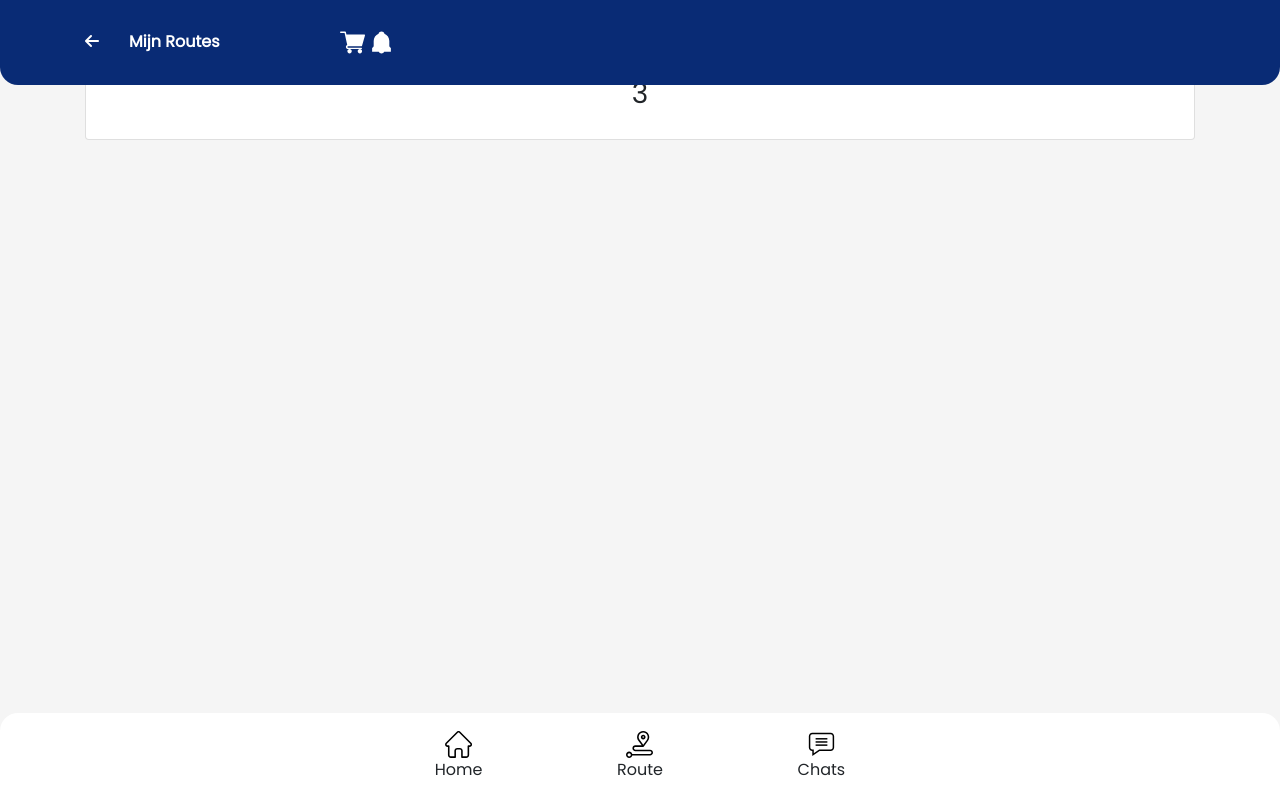
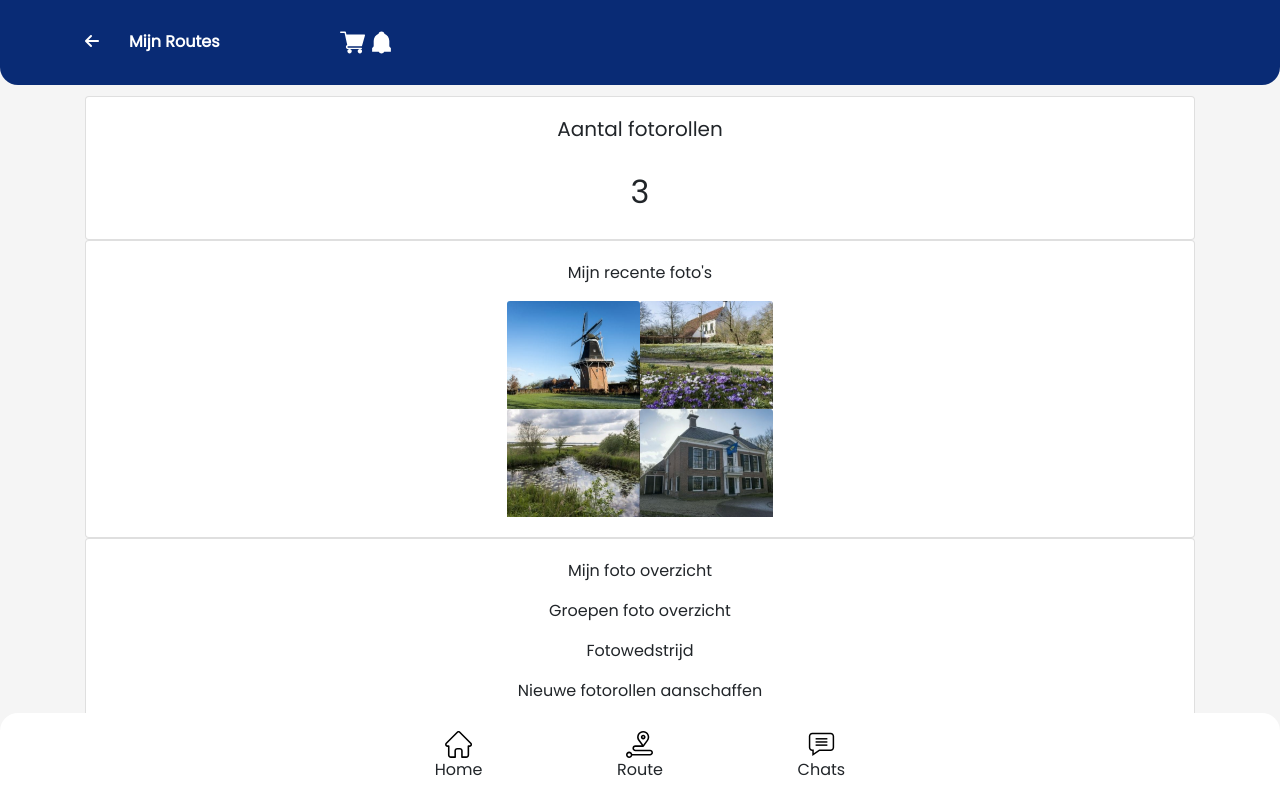
Before and after one commit to iamesat/Groninger-Landschap-App, a PHP site: page /fotorollen.php in a window 1280 px wide. Run offline with PHP 8.4, Linux system fonts and the light colour scheme; some libraries are stand-ins or nearby versions.

Commit message:
Update fotorollen pagina
mapje aangemaakt voor foto's binnenin fotorollen.

poging tot goedmaken van cards en uiterlijk qua ontwerp.

Moeilijkheden met doorverwijslinks onderaan de fotorollen pagina

```diff
--- a/fotorollen.php
+++ b/fotorollen.php
@@ -4,6 +4,7 @@
 <?php include "include/top_navbar.php"; ?>
 <title>Mijn Routes</title>
 <body>
+<br><br><br><br>
 <div class="container">
     <div class="row justify-content-md-center">
         <div class="col-12">
@@ -11,12 +12,50 @@
                 <div class="card-body">
                     <h5 class="card-fotorollen-title">Aantal fotorollen</h5>
                     <br>
-                    <h3 class="fotorollen-nummer">3</h3>
+                    <h2 class="fotorollen-nummer">3</h2>
                 </div>
             </div>
         </div>
     </div>
 </div>
+
+<div class="container">
+    <div class="row justify-content-center">
+        <div class="col-12">
+            <div class="card">
+                <div class="card-body text-center">
+                    <p>Mijn recente foto's</p>
+                    <div class="row justify-content-center">
+                    <a href="" class="stretched-link" data-transition="slide" rel="external"><img src="assets/images/fotorollen/molen.png" class="card-img-top" alt="..."></a>
+                    <a href="" class="stretched-link" data-transition="slide" rel="external"><img src="assets/images/fotorollen/huis.png" class="card-img-top" alt="..."></a>
+                    </div>
+                    <div class="row justify-content-center">
+                    <a href="" class="stretched-link" data-transition="slide" rel="external"><img src="assets/images/fotorollen/beekje.png" class="card-img-top" alt="..."></a>
+                    <a href="" class="stretched-link" data-transition="slide" rel="external"><img src="assets/images/fotorollen/huis2.png" class="card-img-top" alt="..."></a>
+                    </div>
+                </div>
+            </div>
+        </div>
+    </div>
+</div>
+
+<div class="container">
+    <div class="row justify-content-center">
+        <div class="col-12">
+            <div class="card">
+                <div class="card-body text-center">
+                    <p>Mijn foto overzicht</p>
+                    <p>Groepen foto overzicht</p>
+                    <p>Fotowedstrijd</p>
+                    <p>Nieuwe fotorollen aanschaffen</p>
+                    </div>
+                </div>
+            </div>
+        </div>
+    </div>
+</div>
+
+
 <?php include "include/bottom_navbar.php"; ?>
 <?php include "include/scripts.php"; ?>
 </body>
```
Also changed, not shown: assets/images/fotorollen/beekje.png (added), assets/images/fotorollen/huis.png (added), assets/images/fotorollen/huis2.png (added), assets/images/fotorollen/molen.png (added).
